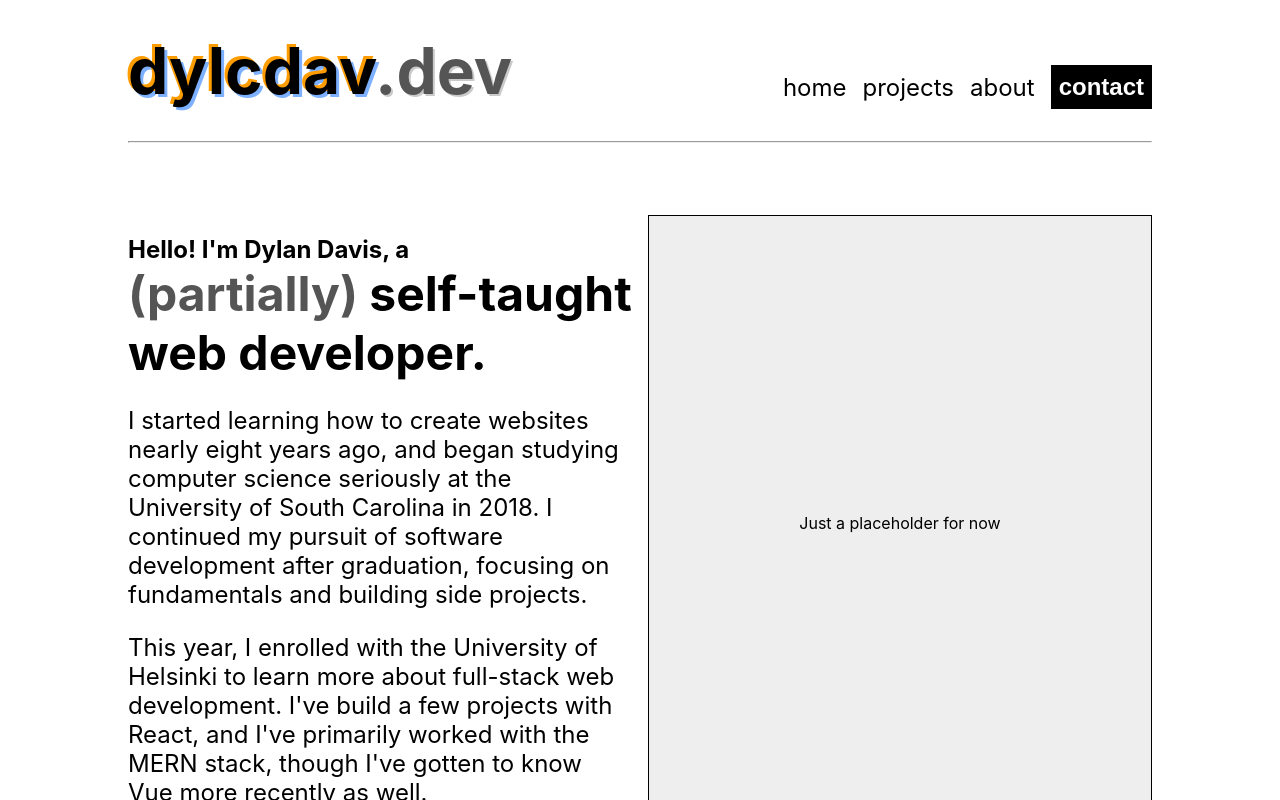
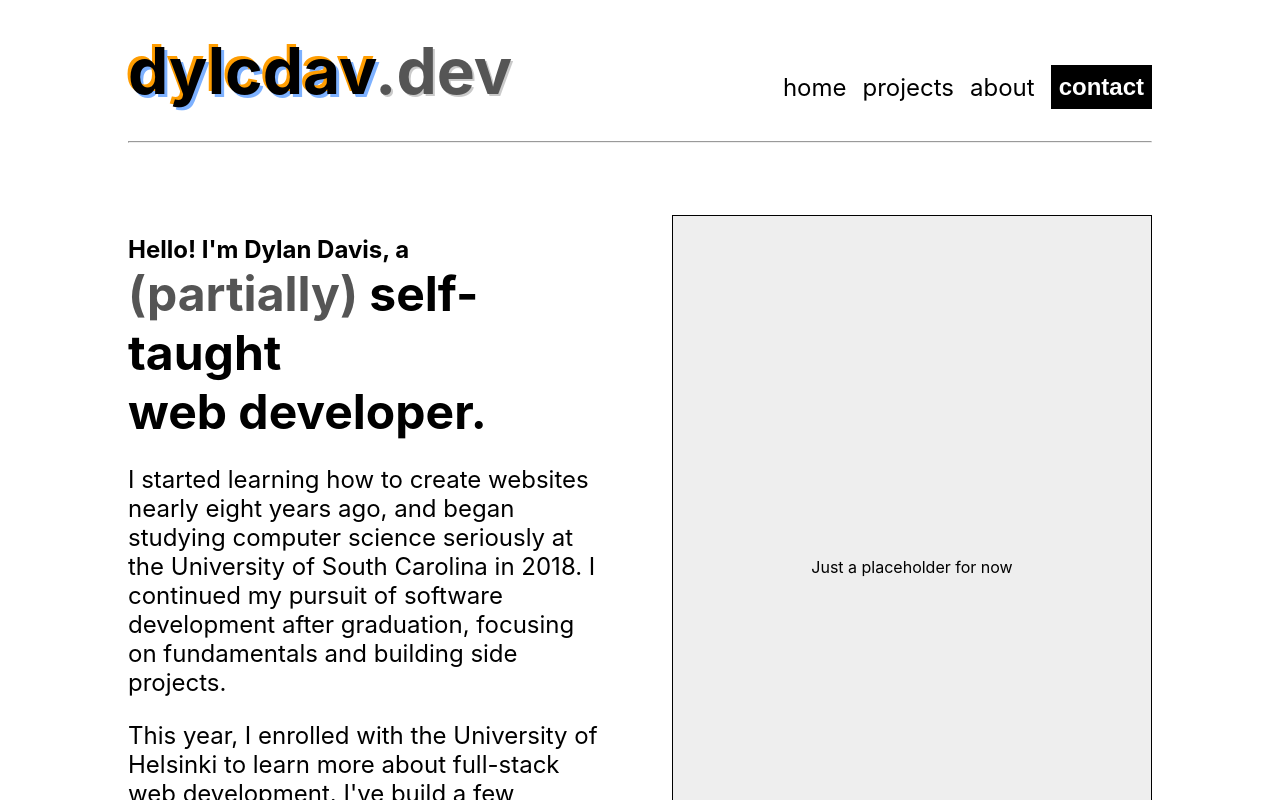
Before and after one commit to dylancdavis/portfolio-site, a React (Create React App) app: page / in a window 1280 px wide. Shown: the top 800 px of the page. Built offline with nearby package versions, Linux system fonts and the light colour scheme.

Commit message:
Increase grid-gap in intro box

```diff
--- a/src/App.css
+++ b/src/App.css
@@ -52,7 +52,7 @@ nav > button {
   padding: 64px 0px;
   display: grid;
   grid-template-columns: 1fr 1fr;
-  grid-gap: 1em
+  grid-gap: 4em
 }
 
 .intro-box p {
```
